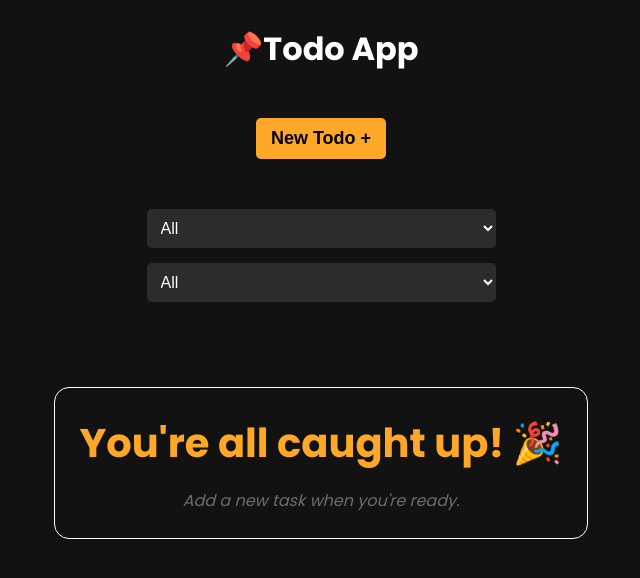
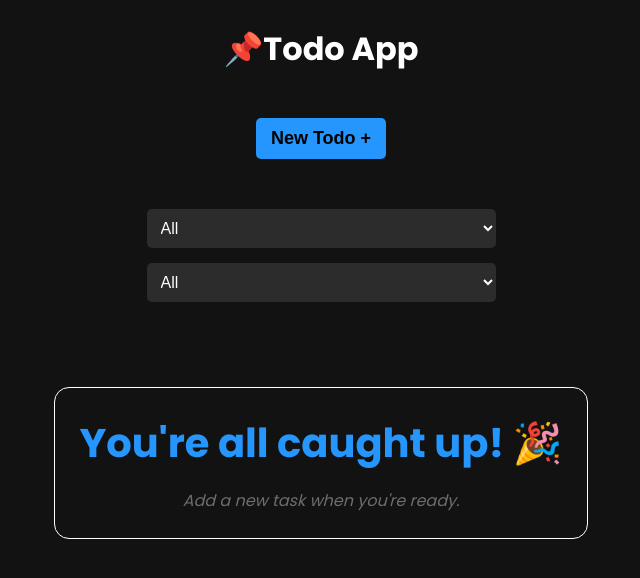
Before and after one commit to ron02dev/react-todo, a React (Vite) app: page / in a window 1280 px wide. Shown: the top 578 px of the page, without its empty margins (319-959 px from the left). Built offline with nearby package versions, Linux system fonts and the light colour scheme.

Commit message:
changes on colors scheme

```diff
--- a/src/App.jsx
+++ b/src/App.jsx
@@ -3,6 +3,7 @@ import "./Styles/App.scss";
 import InputBar from "./Components/InputBar";
 import TodosList from "./Components/TodosList";
 import FilterBar from "./Components/FilterBar";
+
 export const ACTIONS = {
   ADD_TODO: "add-todo",
   DELETE_TODO: "delete-todo",
--- a/src/Components/Styles/Components.scss
+++ b/src/Components/Styles/Components.scss
@@ -52,7 +52,7 @@ $color-border: #2c2c2c;
 
 // Success, Warning, Error
 $color-success: #66bb6a;
-$color-warning: #ffa726;
+$color-warning: #2696ff;
 $color-error: #ef5350;
 
 .input-bar-container {
--- a/src/Styles/App.scss
+++ b/src/Styles/App.scss
@@ -54,7 +54,7 @@ $color-border: #2c2c2c;
 
 // Success, Warning, Error
 $color-success: #66bb6a;
-$color-warning: #ffa726;
+$color-warning: #26f8ff;
 $color-error: #ef5350;
 
 body {
```
